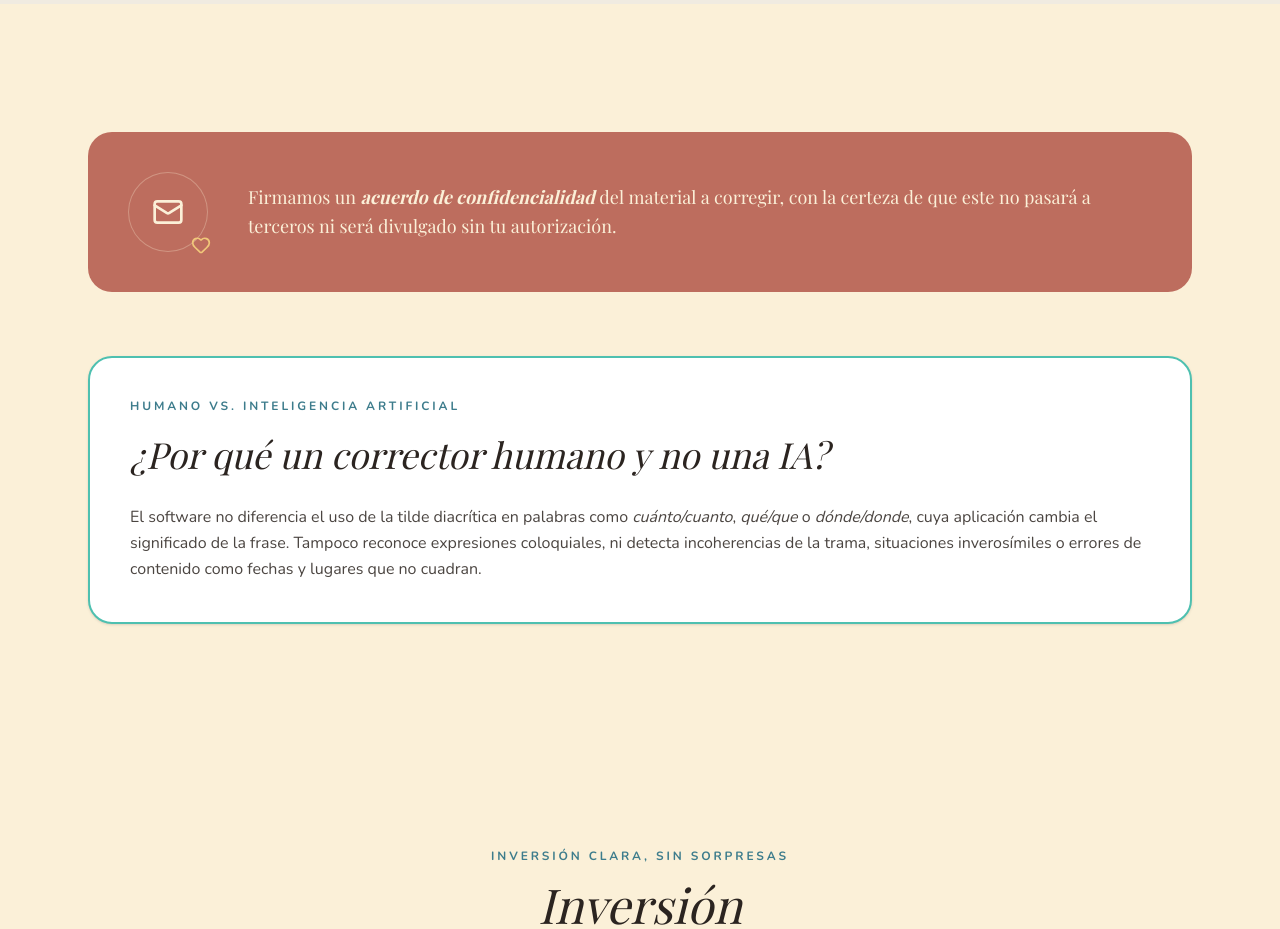
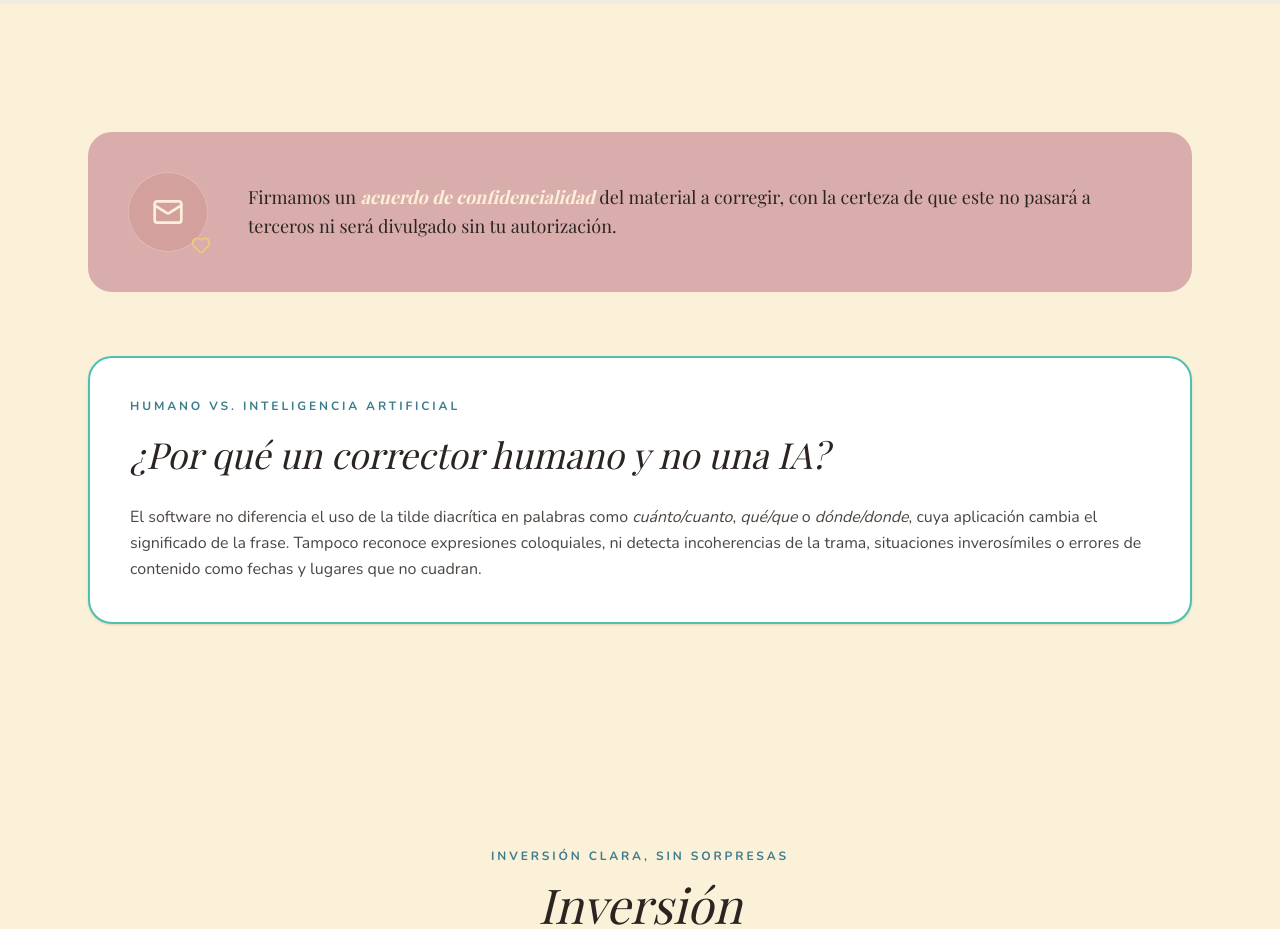
Before and after one commit to Airhonreality/Web-correctora, a Next.js app in the folder sitio-web/: page / in a window 1280 px wide. Shown: the part 3240-4169 px from the top of the page. Built offline with nearby package versions, Linux system fonts and the light colour scheme; no server answers; the database is empty; a web font is replaced by a local one.

Commit message:
feat(home): token color #DAADAD para fondo del banner de confidencialidad

```diff
--- a/sitio-web/app/globals.css
+++ b/sitio-web/app/globals.css
@@ -25,6 +25,7 @@
   --color-cobalt: #2e5a8f;
   --color-teja: #c85a46;
   --color-burgundy: #722F37;
+  --color-banner-confidencialidad: #DAADAD;
   --color-magenta: #db1f6e;
   --color-gold: #f1c87a;
   --color-whatsapp: #25d366;
@@ -55,6 +56,7 @@
   --color-cobalt: var(--color-cobalt);
   --color-teja: var(--color-teja);
   --color-burgundy: var(--color-burgundy);
+  --color-banner-confidencialidad: var(--color-banner-confidencialidad);
   --color-magenta: var(--color-magenta);
   --color-gold: var(--color-gold);
   --color-whatsapp: var(--color-whatsapp);
--- a/sitio-web/app/page.tsx
+++ b/sitio-web/app/page.tsx
@@ -276,7 +276,7 @@ export default async function Home() {
         <Container className="max-w-6xl">
 
           {/* Banner confidencialidad */}
-          <section className="bg-terracotta rounded-3xl p-6 sm:p-10 text-cream mb-10 sm:mb-16 flex flex-col sm:flex-row items-center gap-6 sm:gap-10">
+          <section className="bg-banner-confidencialidad rounded-3xl p-6 sm:p-10 text-ink mb-10 sm:mb-16 flex flex-col sm:flex-row items-center gap-6 sm:gap-10">
             <div className="flex-shrink-0 sm:flex-shrink-0">
               <div className="relative inline-flex items-center justify-center w-16 h-16 sm:w-20 sm:h-20 rounded-full bg-terracotta/20 border border-cream/30">
                 <Mail className="h-6 w-6 sm:h-8 sm:w-8 text-cream" aria-hidden="true" />
```
